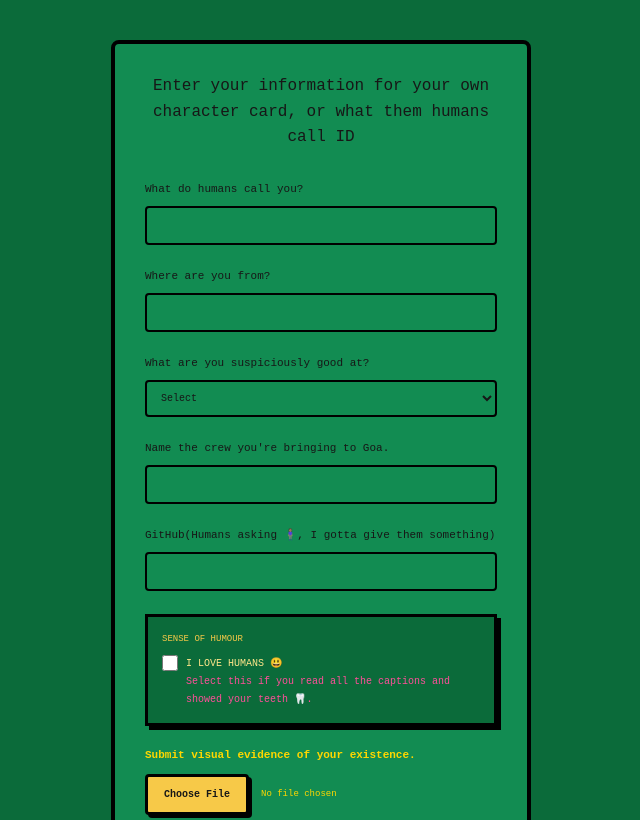
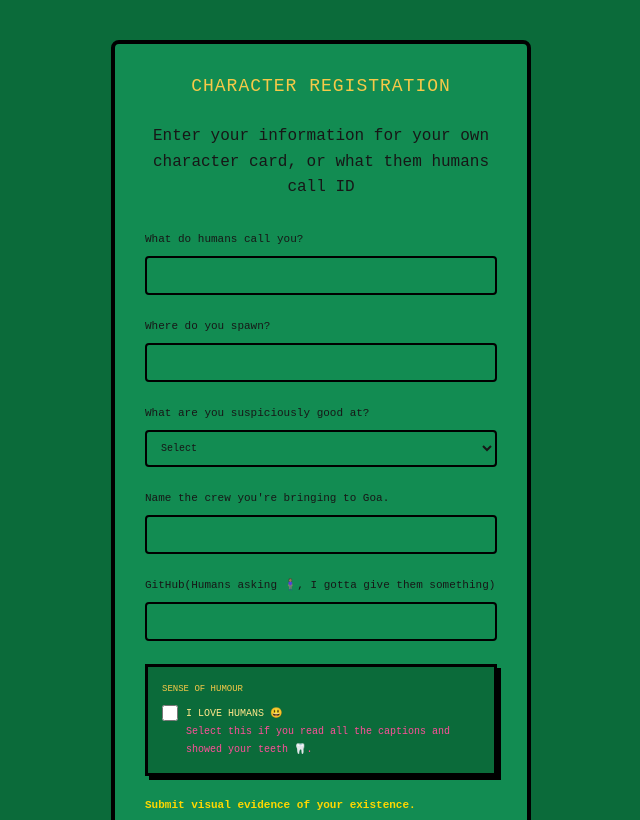
Before and after one commit to NikhitaMedayhal/HackerHouse, a Next.js app: page /builder in a window 1280 px wide. Shown: the top 820 px of the page, without its empty margins (319-959 px from the left). Built offline with nearby package versions, Linux system fonts and the light colour scheme.

Commit message:
Character registration

```diff
--- a/src/app/builder/page.tsx
+++ b/src/app/builder/page.tsx
@@ -176,6 +176,30 @@ You can go get one too 👾❤️ YOU BETTER GET ONE 👹 (I heard humans use th
               lineHeight: 1.6,
             }}
           >
+            {/* CHARACTER REGISTRATION */}
+
+            <div
+              style={{
+                fontSize: "18px",
+                color: "#f7c948",
+                textAlign: "center",
+                marginBottom: "12px",
+                lineHeight: 1.4,
+                letterSpacing: "1px",
+              }}
+            >
+             CHARACTER REGISTRATION
+            </div>
+
+            <div
+              style={{
+                fontSize: "10px",
+                color: "#fff",
+                textAlign: "center",
+                lineHeight: 1.8,
+                marginBottom: "25px",
+              }}
+            ></div>
             Enter your information for your own character card, or what them humans call ID
           </h1>
 
@@ -192,7 +216,7 @@ You can go get one too 👾❤️ YOU BETTER GET ONE 👹 (I heard humans use th
           />
 
           <label style={{ fontSize: "11px", lineHeight: 1.8 }}>
-            Where are you from?
+            Where do you spawn?
           </label>
 
           <input
```
